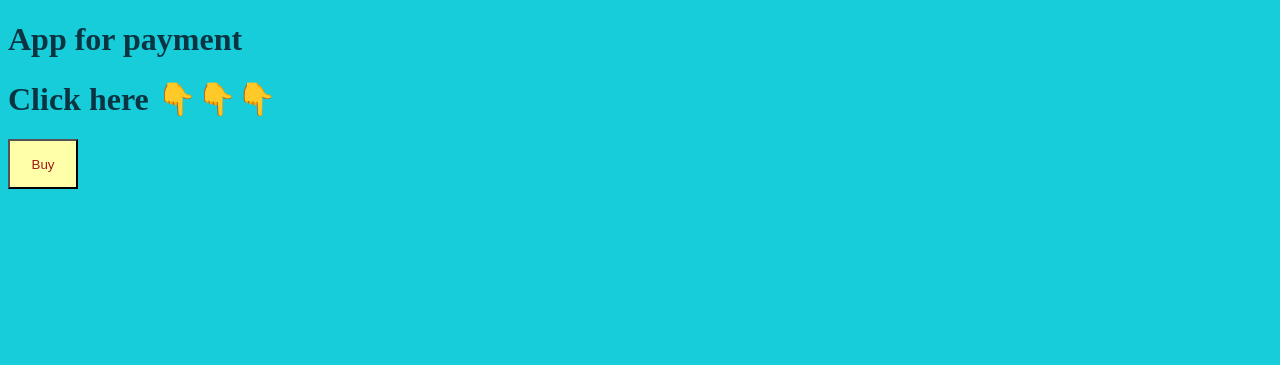
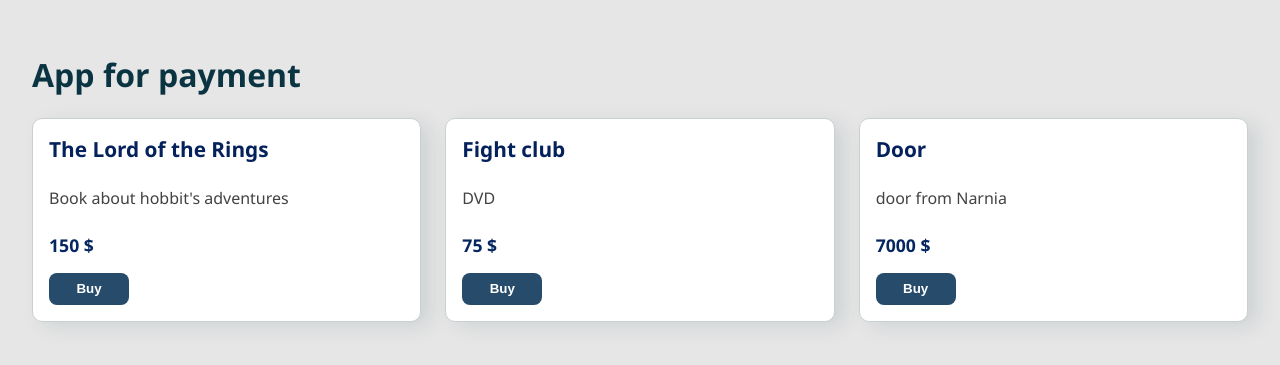
Before and after one commit to JamesLaFleur/stripe_app, a Django app: page / in a window 1280 px wide. Shown: the top 365 px of the page. Run offline with Django 4.2, Linux system fonts and the light colour scheme; data comes from the database, SQL or seed files in the repository; both versions use the stored data as it was after the commit; some libraries are stand-ins or nearby versions.

Commit message:
myproject_upd

```diff
--- a/stripeapp/static/css/style.css
+++ b/stripeapp/static/css/style.css
@@ -1,11 +1,67 @@
-body {  background-color: #17cdda; }
-h1{color:rgb(11, 52, 67);}
-/* .container {
-    background: #ffa;
-} */
+body {
+    background-color: #e6e6e6;
+    font-size: 16px;
+    font-family: 'Segoe UI', Tahoma, Geneva, Verdana, sans-serif;
+    margin: 0;
+    padding: 2rem;
+}
+
+h1{
+    color:rgb(11, 52, 67);
+}
+
+p {
+    margin: 0;
+    padding-bottom: 8px;
+}
+
 .btn {
-    color:rgb(161, 26, 26);
-    background: #ffa;
-    height: 50px;
-    width: 70px;
+    cursor: pointer;
+    color: white;
+    font-weight: bold;
+    background:rgb(39, 75, 107);
+    height: 32px;
+    min-width: 80px;
+    border-radius: 8px;
+    border: none;
+    transition :background 0.3s;
 }
+
+.btn:hover {
+    background:rgb(59, 111, 156);
+}
+
+.cards__container {
+    display: grid;
+    grid-template-columns: repeat( auto-fit, minmax(250px, 1fr));
+    gap: 24px;
+}
+
+.card {
+    padding: 16px;
+    background-color: rgb(255, 255, 255);
+    box-shadow: 10px 5px 20px rgba(11, 52, 67, 0.1);
+    border: 1px solid rgb(201, 208, 209);
+    border-radius: 10px;
+    display: flex;
+    flex-direction: column;
+    gap: 16px;
+    justify-content: space-between;
+    align-items: flex-start;
+}
+
+.card__description {
+    color: rgb(66, 66, 66);
+}
+
+.card__title {
+    font-size: 1.3rem;
+    font-weight: bold;
+    color:rgb(4, 33, 91);
+}
+
+.card__price {
+    font-size: 1.1rem;
+    font-weight: bold;
+    color: rgb(6, 38, 97);
+}
--- a/stripeapp/static/js/main.js
+++ b/stripeapp/static/js/main.js
@@ -1,16 +1,42 @@
+const STRIPE_URL = '/config/';
+const ORDER_URL = '/create-checkout-session/';
+let stripe;
+
+function main() {
+  initializeStripe();
+  setUpEventListeners();
+}
+
 // Get Stripe publishable key
-fetch("/config/")
-.then((result) => { return result.json(); })
-.then((data) => {
-  // Initialize Stripe.js
-  const stripe = Stripe(data.publicKey);
+function initializeStripe() {
+  fetch(STRIPE_URL)
+  .then((result) => { return result.json(); })
+  .then((data) => {
+    // Initialize Stripe.js
+    stripe = new Stripe(data.publicKey);
+  })
+}
 
+function setUpEventListeners() {
+  const container = document.querySelector('.cards__container');
+  container.addEventListener('click', handleOrderById);
+}
 
+function handleOrderById (e) {
+  const btn = e.target.closest('#submitBtn')
+  console.log(btn);
 
- // Event handler
- document.querySelector("#submitBtn").addEventListener("click", () => {
-    // Get Checkout Session ID
-    fetch("/create-checkout-session/")
+  if(!btn) {
+    return;
+  }
+
+  const productId = btn.getAttribute('data-card-id');
+
+  if(!productId) {
+    return;
+  }
+
+  fetch(ORDER_URL + '?product=' + productId)
     .then((result) => { return result.json(); })
     .then((data) => {
       console.log(data);
@@ -19,6 +45,8 @@ fetch("/config/")
     })
     .then((res) => {
       console.log(res);
-    });
-  });
-});
+    })
+    .catch(err => console.log(err));
+}
+
+window.addEventListener('load', main);
--- a/stripeapp/templates/canceled.html
+++ b/stripeapp/templates/canceled.html
@@ -1,13 +1,15 @@
 <!DOCTYPE html>
+{% load static %}
 <html>
   <head>
     <meta charset="utf-8">
     <meta name="viewport" content="width=device-width, initial-scale=1">
+    <link rel="stylesheet" href="{% static "css/result.css" %}" />
     <title>Canceled</title>
   </head>
   <body>
   <section class="section">
-    <div class="container">
+    <div class="result error">
       <p>Your payment was cancelled.</p>
     </div>
   </section>
--- a/stripeapp/templates/home.html
+++ b/stripeapp/templates/home.html
@@ -10,10 +10,17 @@
     <script src="{% static "js/main.js" %}"></script
 </head>
 <body>
-    <H1>App for payment</H1>
-    <h1>Click here 👇👇👇</h1>
-    <div class="container">
-        <button class="btn" id="submitBtn">Buy</button>
+    <h1>App for payment</h1>
+    <div class='cards__container'>
+        {% for item in items %}
+            <div class='card'>
+                <p class='card__title'>{{ item.name }}</p>
+                <p class='card__description'>{{ item.description }}</p>
+                <span class='card__price'>{{ item.price }} $</span>
+
+                <button class="btn" id="submitBtn" data-card-id="{{item.id}}">Buy</button>
+            </div>
+        {% endfor %}
     </div>
 </body>
 </html>
--- a/stripeapp/templates/success.html
+++ b/stripeapp/templates/success.html
@@ -1,13 +1,15 @@
 <!DOCTYPE html>
+{% load static %}
 <html>
   <head>
     <meta charset="utf-8">
     <meta name="viewport" content="width=device-width, initial-scale=1">
+    <link rel="stylesheet" href="{% static "css/result.css" %}" />
     <title>Success</title>
   </head>
   <body>
   <section class="section">
-    <div class="container">
+    <div class="result success">
       <p>Your payment succeeded.</p>
     </div>
   </section>
--- a/stripeapp/views.py
+++ b/stripeapp/views.py
@@ -4,13 +4,30 @@ from django.http.response import JsonResponse, HttpResponse
 from django.views.decorators.csrf import csrf_exempt
 from django.views.generic.base import TemplateView
 
+from django.views.generic import ListView #new
+
+from .models import Item
+
 import stripe
 
 
-class HomePageView(TemplateView):
+class HomePageView(ListView):
+    model = Item
     template_name = 'home.html'
+    context_object_name = 'items'
 
+# class HomePageView(TemplateView):
+#     template_name = 'home.html'
 
+    # def get_context_data(self, **kwargs):
+    #     pk = self.kwargs.get("pk")
+    #     product = Item.objects.get(pk=pk)
+    #     context = super(HomePageView, self).get_context_data(**kwargs)
+    #     context.update({
+    #         "product": product,
+    #             "STRIPE_PUBLICHABLE_KEY": settings.STRIPE_PUBLICHABLE_KEY
+    #     })
+        # return context
 
 @csrf_exempt
 def stripe_config(request):
@@ -19,36 +36,36 @@ def stripe_config(request):
         return JsonResponse(stripe_config, safe=False)
 
 
-
 @csrf_exempt
-def create_checkout_session(request):
+def create_checkout_session(request): #new self args kwargs
+    # product_id = self.kwargs["pk"] #new
+    # product = Item.objects.get(id=product_id) #new
     if request.method == 'GET':
         domain_url = settings.URL
         stripe.api_key = settings.STRIPE_SECRET_KEY
+        product_id = request.GET.get('product')
+
+        print("PRODUCT ID: ", product_id)
+
+        product = Item.objects.get(pk=product_id)
+
+        print("PRODUCT HERE: ", product.name)
+
         try:
-            # Create new Checkout Session for the order
-            # Other optional params include:
-            # [billing_address_collection] - to display billing address details on the page
-            # [customer] - if you have an existing Stripe Customer ID
-            # [payment_intent_data] - capture the payment later
-            # [customer_email] - prefill the email input in the form
-            # For full details see https://stripe.com/docs/api/checkout/sessions/create
-
-            # ?session_id={CHECKOUT_SESSION_ID} means the redirect will have the session ID set as a query param
             checkout_session = stripe.checkout.Session.create(
                 success_url=domain_url + 'success?session_id={CHECKOUT_SESSION_ID}',
                 cancel_url=domain_url + 'cancelled/',
                 payment_method_types=['card'],
                 mode='payment',
                 line_items=[
-                    {
-                        'quantity': 1,
-                        'price_data': {
-                            'currency': "usd",
-                            'unit_amount': 3000,
-                            'product_data': {
-                                'name': 'The Lord of the Rings',
-                                'description': 'test'
+                        {
+                                'quantity': 1,
+                            'price_data': {
+                                'currency': "usd",
+                                'unit_amount': product.price,
+                                'product_data': {
+                                    'name': product.name,
+                                    'description': product.description
                             },
                         },
                     }
```
Also changed, not shown: stripeapp/static/css/result.css (added, +26 -0 lines), db.sqlite3.
